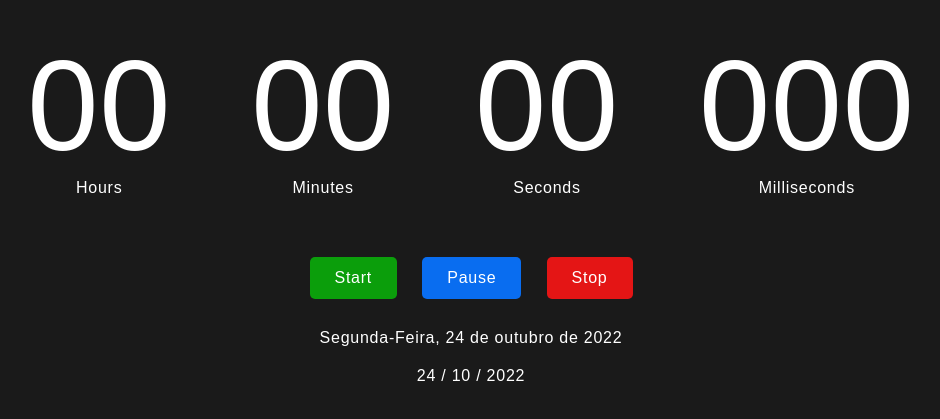
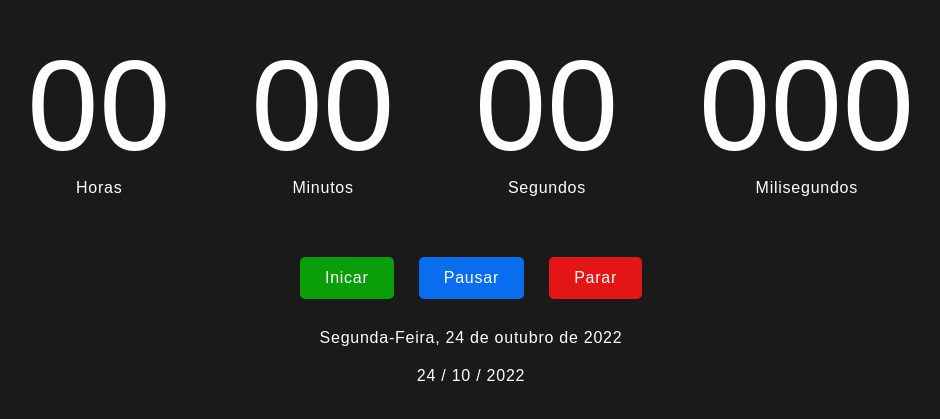
Before and after one commit to lucasrenandev/cronometro-v3.0, a plain HTML site: page index.html in a window 1280 px wide. Shown: the part 207-626 px from the top of the page, without its empty margins (169-1109 px from the left). Drawn offline with Linux system fonts and the light colour scheme.

Commit message:
Update index

```diff
--- a/index.html
+++ b/index.html
@@ -13,30 +13,30 @@
         <section>
             <div class="time">
                 <h2 id="hours">00</h2>
-                <small>Hours</small>
+                <small>Horas</small>
             </div><!--end time-->
 
             <div class="time">
                 <h2 id="minutes">00</h2>
-                <small>Minutes</small>
+                <small>Minutos</small>
             </div><!--end time-->
 
             <div class="time">
                 <h2 id="seconds">00</h2>
-                <small>Seconds</small>
+                <small>Segundos</small>
             </div><!--end time-->
 
             <div class="time">
                 <h2 id="milliseconds">000</h2>
-                <small>Milliseconds</small>
+                <small>Milisegundos</small>
             </div><!--end time-->
 
         </section><!--end section-->
 
         <div class="buttons-container">
-            <button type="button" id="start">Start</button>
-            <button type="button" id="pause">Pause</button>
-            <button type="button" id="stop">Stop</button>
+            <button type="button" id="start">Inicar</button>
+            <button type="button" id="pause">Pausar</button>
+            <button type="button" id="stop">Parar</button>
         </div><!--end buttons container-->
 
         <div class="date-container">
```
